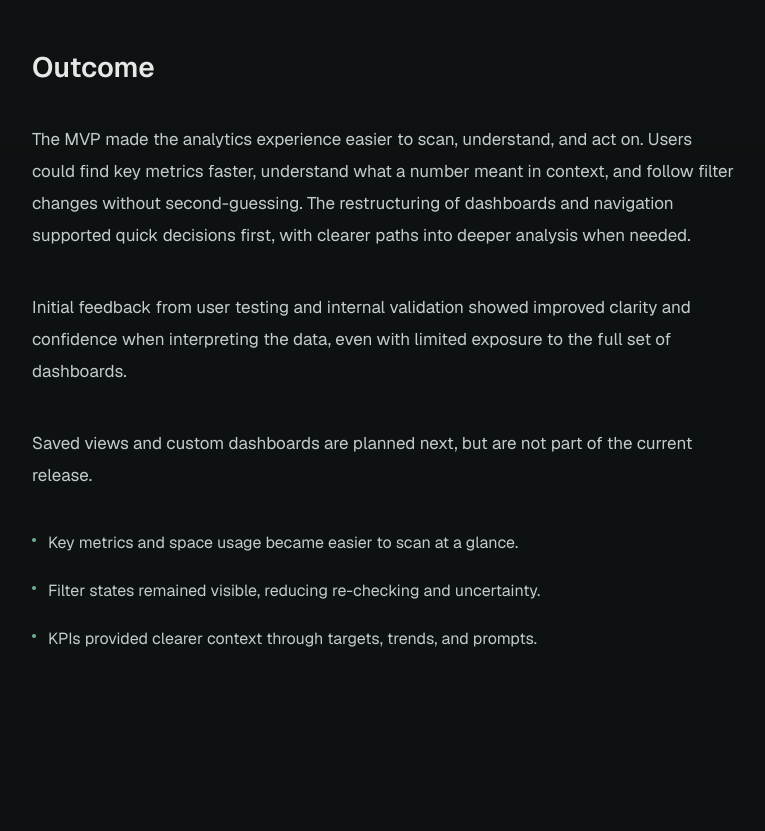
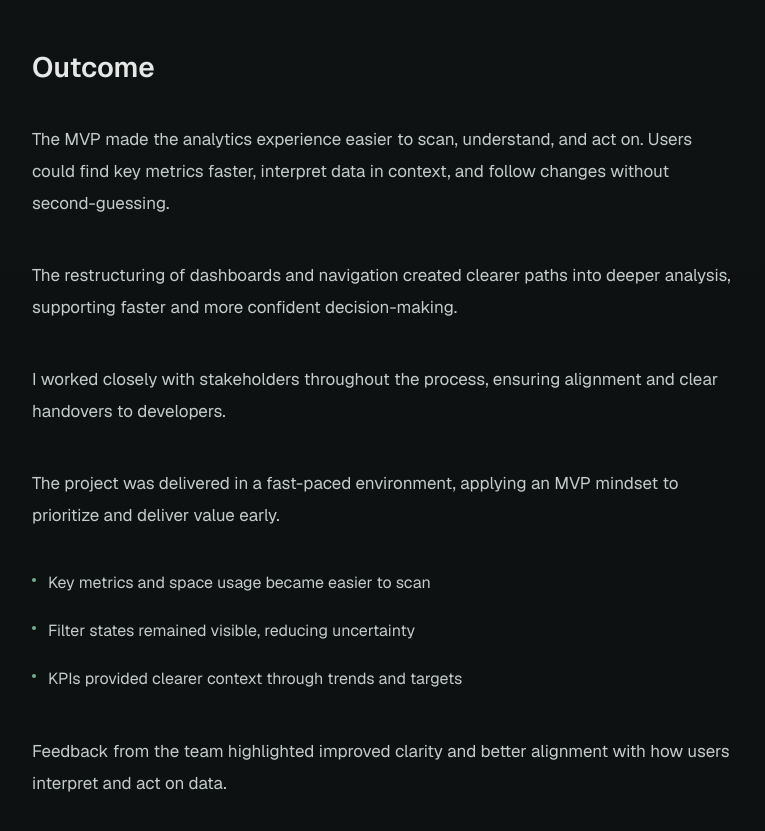
Before and after one commit to marcuswiman97/my-portfolio, a Next.js app: page /flowscape in a window 1280 px wide. Shown: the part 5200-6031 px from the top of the page, without its empty margins (72-837 px from the left). Before the commit the page ends 5983 px from the top, so only its background shows below. Built offline with nearby package versions, Linux system fonts and the light colour scheme.

Commit message:
Update Flowscape outcome with clearer value and stakeholder work

```diff
--- a/app/flowscape/page.tsx
+++ b/app/flowscape/page.tsx
@@ -78,9 +78,9 @@ const processSections = [
 ];
 
 const outcomePoints = [
-  "Key metrics and space usage became easier to scan at a glance.",
-  "Filter states remained visible, reducing re-checking and uncertainty.",
-  "KPIs provided clearer context through targets, trends, and prompts.",
+  "Key metrics and space usage became easier to scan",
+  "Filter states remained visible, reducing uncertainty",
+  "KPIs provided clearer context through trends and targets",
 ];
 
 const showImages = false;
@@ -446,21 +446,24 @@ export default function FlowscapePage() {
             <p className="mt-8 max-w-[44rem] text-[0.97rem] leading-[1.8] text-ink-soft sm:text-[1rem] sm:leading-8 md:mt-10 md:text-[1.0625rem]">
               The MVP made the analytics experience easier to scan,
               understand, and act on. Users could find key metrics faster,
-              understand what a number meant in context, and follow filter
-              changes without second-guessing. The restructuring of dashboards
-              and navigation supported quick decisions first, with clearer
-              paths into deeper analysis when needed.
+              interpret data in context, and follow changes without
+              second-guessing.
             </p>
 
             <p className="mt-8 max-w-[44rem] text-[0.97rem] leading-[1.8] text-ink-soft sm:text-[1rem] sm:leading-8 md:mt-10 md:text-[1.0625rem]">
-              Initial feedback from user testing and internal validation
-              showed improved clarity and confidence when interpreting the
-              data, even with limited exposure to the full set of dashboards.
+              The restructuring of dashboards and navigation created clearer
+              paths into deeper analysis, supporting faster and more confident
+              decision-making.
             </p>
 
             <p className="mt-8 max-w-[44rem] text-[0.97rem] leading-[1.8] text-ink-soft sm:text-[1rem] sm:leading-8 md:mt-10 md:text-[1.0625rem]">
-              Saved views and custom dashboards are planned next, but are not
-              part of the current release.
+              I worked closely with stakeholders throughout the process,
+              ensuring alignment and clear handovers to developers.
+            </p>
+
+            <p className="mt-8 max-w-[44rem] text-[0.97rem] leading-[1.8] text-ink-soft sm:text-[1rem] sm:leading-8 md:mt-10 md:text-[1.0625rem]">
+              The project was delivered in a fast-paced environment, applying
+              an MVP mindset to prioritize and deliver value early.
             </p>
 
             <ul className="mt-8 max-w-[44rem] space-y-4 text-[0.97rem] leading-[1.8] text-ink-soft sm:mt-9 sm:text-[1rem] sm:leading-8">
@@ -471,6 +474,11 @@ export default function FlowscapePage() {
                 </li>
               ))}
             </ul>
+
+            <p className="mt-8 max-w-[44rem] text-[0.97rem] leading-[1.8] text-ink-soft sm:text-[1rem] sm:leading-8 md:mt-10 md:text-[1.0625rem]">
+              Feedback from the team highlighted improved clarity and better
+              alignment with how users interpret and act on data.
+            </p>
           </div>
         </section>
       </div>
```
